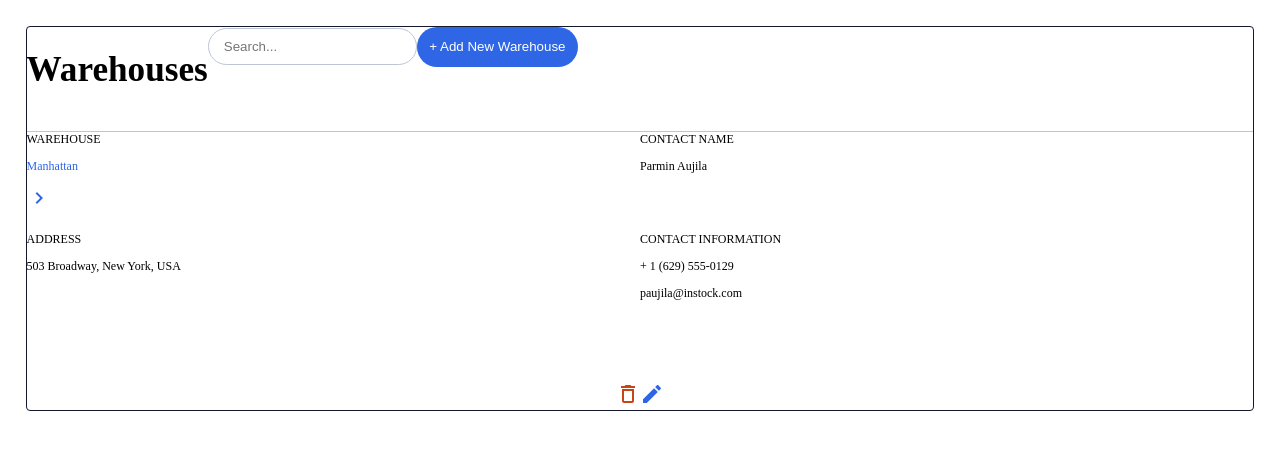
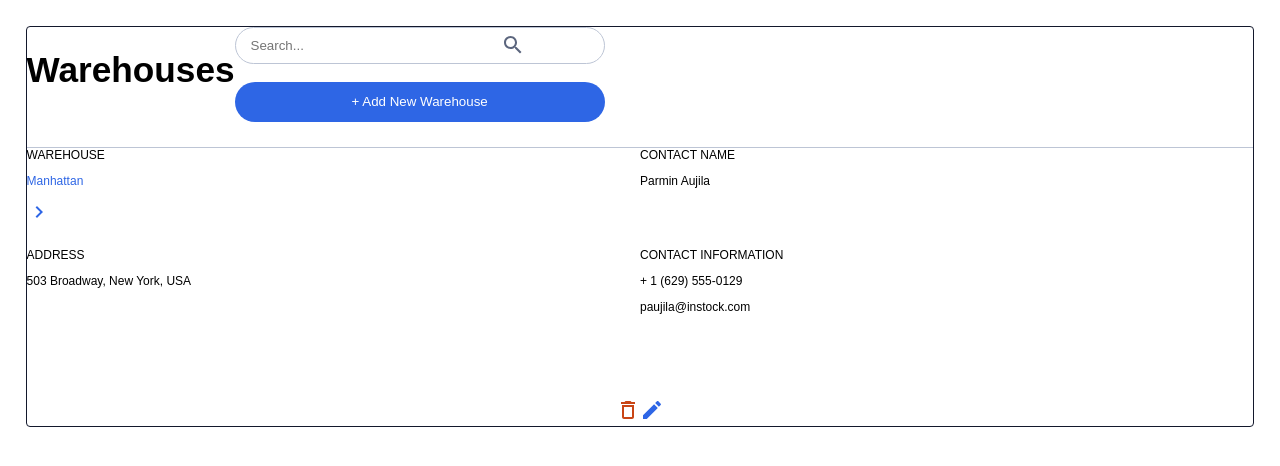
Before and after one commit to sandyngu/shredder-instock, a React (Create React App) app in the folder client/: page / in a window 1280 px wide. Shown: the top 466 px of the page. Built offline with nearby package versions, Linux system fonts and the light colour scheme.

Commit message:
Fixing Stuff

```diff
--- a/client/src/components/WarehousesList/warehouses-list.scss
+++ b/client/src/components/WarehousesList/warehouses-list.scss
@@ -21,13 +21,13 @@
                 border-radius: 20px;
                 border: 1px solid $cloud;
                 padding: 10px 15px;
-                width: fill;
+                width: stretch;
                 margin-bottom: 18px;
             }
             &-button {
                 background-color: $instock-indigo;
                 color: white;
-                width: fill;
+                width: stretch;
                 border-radius: 20px;
                 border: none;
                 padding: 12.5px;
--- a/client/src/partials/_mixins.scss
+++ b/client/src/partials/_mixins.scss
@@ -1,7 +1,7 @@
 @import './variables';
 
 body {
-    font-family: 'Titillium Web';
+    font-family: 'Titillium Web', sans-serif;
     margin: 0 auto;
 }
 
```
